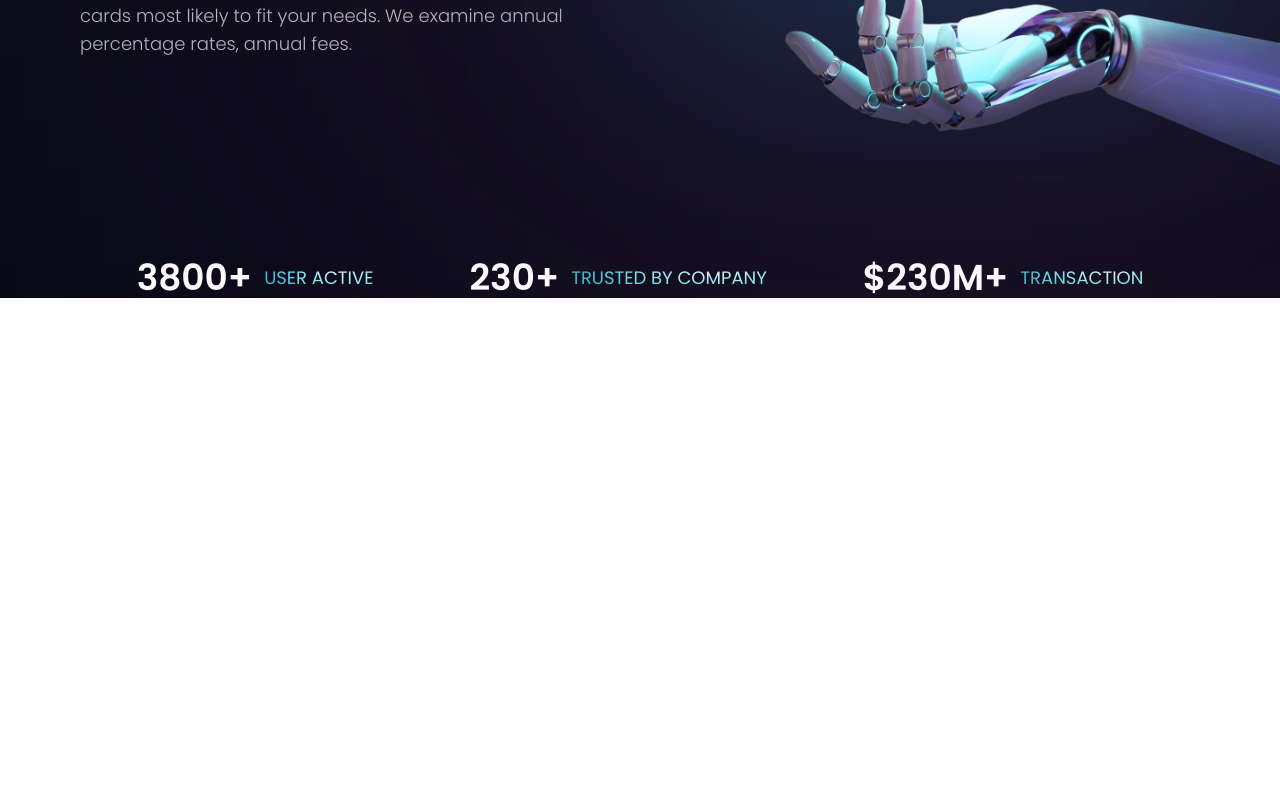
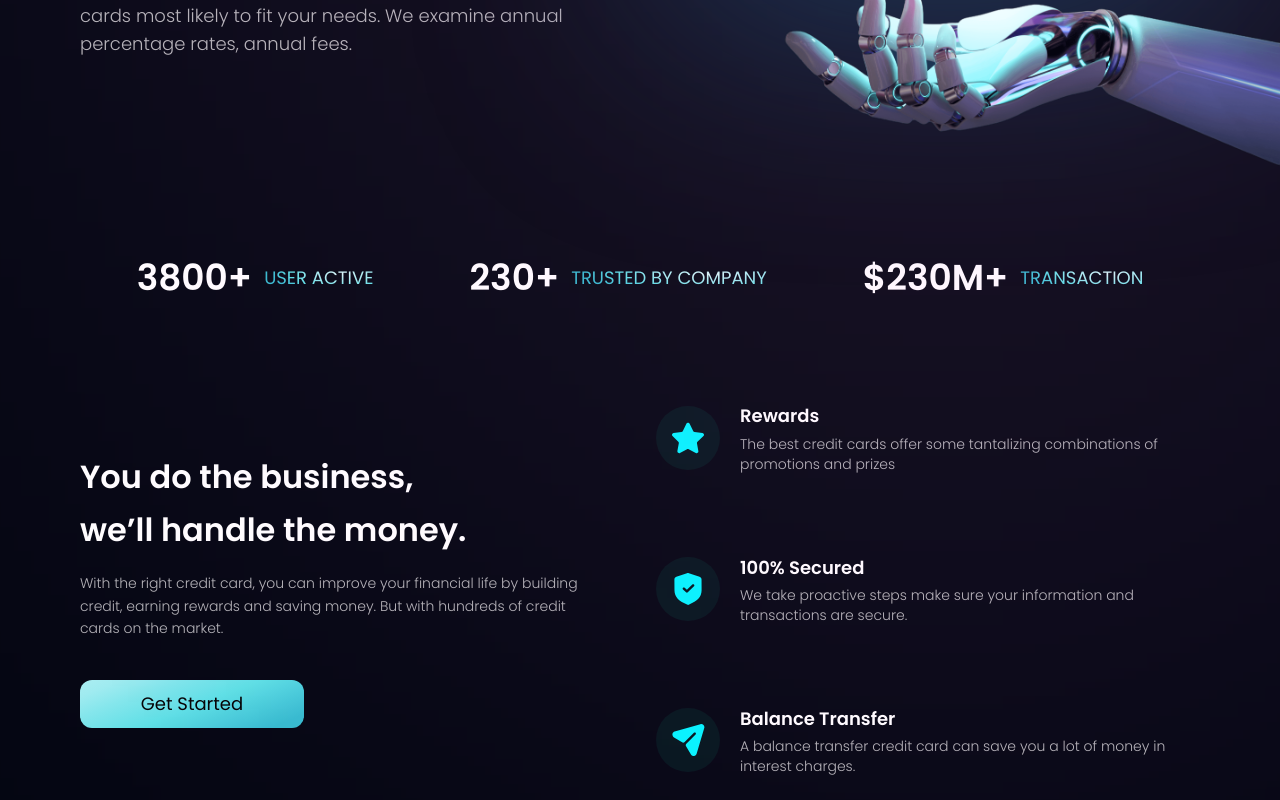
Before and after one commit to srwx/woobank-landing-page, a React (Vite) app: page / in a window 1280 px wide. Shown: the part 553-1353 px from the top of the page. Before the commit the page ends 856 px from the top, so only its background shows below. Built offline with nearby package versions, Linux system fonts and the light colour scheme.

Commit message:
created `<Business />`

```diff
--- a/src/App.tsx
+++ b/src/App.tsx
@@ -3,6 +3,7 @@ import Navbar from "sections/Navbar"
 import Hero from "sections/Hero"
 import Stats from "sections/Stats"
 import styles from "./styles"
+import Business from "sections/Business"
 
 export default function App() {
   return (
@@ -13,8 +14,14 @@ export default function App() {
       <div className={classNames(`${styles.flexCenter}`, "mt-12")}>
         <Hero />
       </div>
-      <div className={classNames(`${styles.flexCenter}`, "pt-11")}>
+      <div
+        className={classNames(
+          `${styles.flexCenter} ${styles.paddingBox},`,
+          "flex-col gap-y-20 pt-11"
+        )}
+      >
         <Stats />
+        <Business />
       </div>
     </div>
   )
--- /dev/null
+++ b/src/components/BusinessFeature/BusinessFeature.tsx
@@ -0,0 +1,30 @@
+import classNames from "classnames"
+import { BusinessFeatureProps } from "./BusinessFeature.type"
+import styles from "src/styles"
+
+export const BusinessFeatureCard = ({
+  image,
+  title,
+  description,
+}: BusinessFeatureProps) => {
+  return (
+    <div
+      className={classNames(
+        "flex justify-center items-center gap-x-5 px-4 py-6",
+        "rounded-xl hover:bg-gradient-to-r from-white/20 to-[#14101d] cursor-pointer"
+      )}
+    >
+      {/* Left section */}
+      <div
+        className={`w-[64px] h-[64px] rounded-full ${styles.flexCenter} bg-dimBlue`}
+      >
+        <img src={image} alt="icon" className="object-contain" />
+      </div>
+      {/* Right section */}
+      <article className="flex-1 space-y-[0.2rem]">
+        <h1 className="text-white font-semibold text-lg">{title}</h1>
+        <p className="text-dimWhite font-light text-sm">{description}</p>
+      </article>
+    </div>
+  )
+}
--- /dev/null
+++ b/src/components/BusinessFeature/BusinessFeature.type.ts
@@ -0,0 +1,5 @@
+export interface BusinessFeatureProps {
+  image: string
+  title: string
+  description: string
+}
--- /dev/null
+++ b/src/components/BusinessFeature/index.tsx
@@ -0,0 +1,3 @@
+import { BusinessFeatureCard } from "./BusinessFeature"
+
+export default BusinessFeatureCard
--- /dev/null
+++ b/src/components/GetStartedSquare/GetStartedSquare.tsx
@@ -0,0 +1,17 @@
+import classNames from "classnames"
+import styles from "src/styles"
+
+export const GetStartedSquare = () => {
+  return (
+    <div
+      className={classNames(
+        `${styles.flexCenter}`,
+        "bg-blue-gradient w-[16rem] h-[3rem] rounded-xl text-lg cursor-pointer",
+        "sm:w-[14rem]",
+        "lg:w-[16rem]"
+      )}
+    >
+      Get Started
+    </div>
+  )
+}
--- /dev/null
+++ b/src/components/GetStartedSquare/index.tsx
@@ -0,0 +1,3 @@
+import { GetStartedSquare } from "./GetStartedSquare"
+
+export default GetStartedSquare
--- a/src/index.css
+++ b/src/index.css
@@ -36,6 +36,14 @@
   );
 }
 
+.bg-gray-gradient {
+  background: linear-gradient(
+    153.47deg,
+    rgba(255, 255, 255, 0) -341.94%,
+    #14101d 95.11%
+  );
+}
+
 .bg-robot-gradient-blue {
   background: linear-gradient(180deg, rgba(188, 165, 255, 0) 0%, #214d76 100%);
   border: 1px solid #000000;
--- /dev/null
+++ b/src/sections/Business/Business.tsx
@@ -0,0 +1,73 @@
+import classNames from "classnames"
+import BusinessFeatureCard from "src/components/BusinessFeature"
+import { BusinessFeatureProps } from "src/components/BusinessFeature/BusinessFeature.type"
+import GetStartedSquare from "src/components/GetStartedSquare"
+
+const BusinessFeatureList: BusinessFeatureProps[] = [
+  {
+    image: "images/icons/Star.svg",
+    title: "Rewards",
+    description:
+      "The best credit cards offer some tantalizing combinations of promotions and prizes",
+  },
+  {
+    image: "images/icons/Shield.svg",
+    title: "100% Secured",
+    description:
+      "We take proactive steps make sure your information and transactions are secure.",
+  },
+  {
+    image: "images/icons/Send.svg",
+    title: "Balance Transfer",
+    description:
+      "A balance transfer credit card can save you a lot of money in interest charges.",
+  },
+]
+
+export const Business = () => {
+  return (
+    <div
+      className={classNames(
+        "flex flex-col gap-y-5",
+        "sm:flex-row sm:items-center"
+      )}
+    >
+      {/* Left section */}
+      <div className={classNames("space-y-6 flex-1", "sm:space-y-10")}>
+        <article className="space-y-4">
+          <h1
+            className={classNames(
+              "text-white font-semibold text-[2rem] leading-[1.65]"
+            )}
+          >
+            You do the business,
+            <br />
+            we’ll handle the money.
+          </h1>
+          <p
+            className={classNames(
+              "text-dimWhite font-light text-sm leading-[1.6] w-[90%]"
+            )}
+          >
+            With the right credit card, you can improve your financial life by
+            building credit, earning rewards and saving money. But with hundreds
+            of credit cards on the market.
+          </p>
+        </article>
+        <GetStartedSquare />
+      </div>
+
+      {/* Right section */}
+      <div className="space-y-8 flex-1">
+        {BusinessFeatureList.map((business) => (
+          <BusinessFeatureCard
+            key={business.title}
+            image={business.image}
+            title={business.title}
+            description={business.description}
+          />
+        ))}
+      </div>
+    </div>
+  )
+}
--- /dev/null
+++ b/src/sections/Business/index.tsx
@@ -0,0 +1,3 @@
+import { Business } from "./Business"
+
+export default Business
--- a/src/sections/Stats/Stats.tsx
+++ b/src/sections/Stats/Stats.tsx
@@ -13,7 +13,6 @@ export const Stats = () => {
   return (
     <div
       className={classNames(
-        `${styles.paddingBox}`,
         "flex justify-center flex-wrap gap-x-12 gap-y-8",
         "md:gap-x-24",
         "lg:gap-x-20"
```
